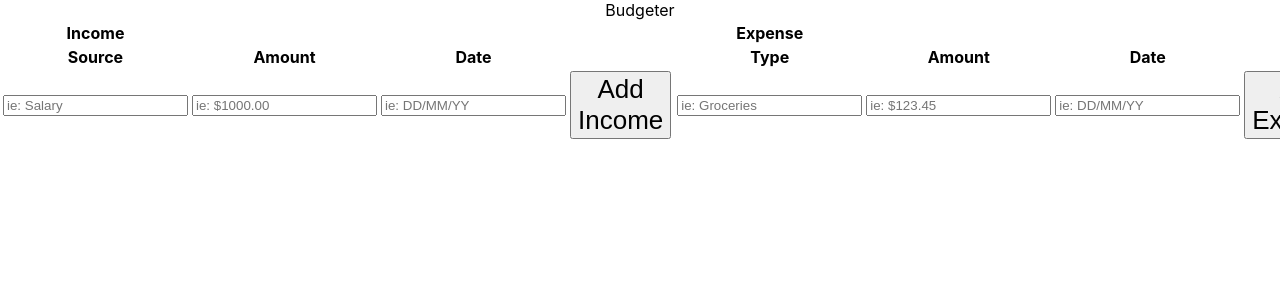
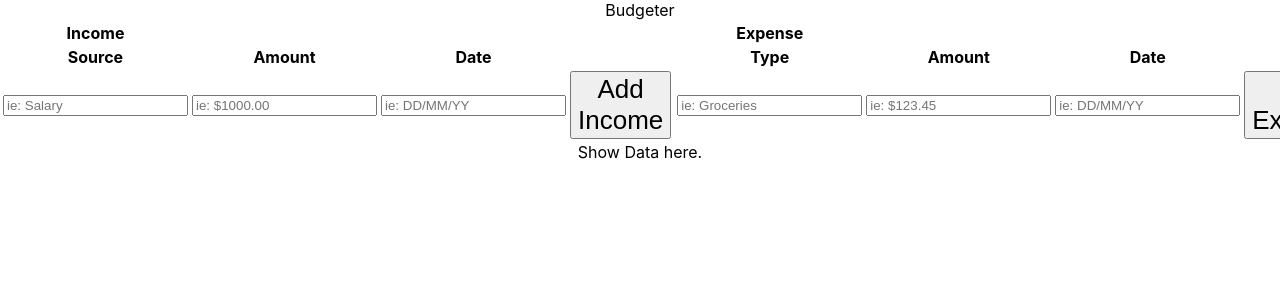
Before and after one commit to uncleBlobby/budgeter, a React (Vite) app: page / in a window 1280 px wide. Shown: the top 300 px of the page. Built offline with nearby package versions, Linux system fonts and the light colour scheme.

Commit message:
thinking about frontend data display

```diff
--- a/src/App.jsx
+++ b/src/App.jsx
@@ -141,6 +141,9 @@ function App() {
           </tbody>
         </table>
       </div>
+      <div>
+        Show Data here.
+      </div>
 
     </div>
   )
```
